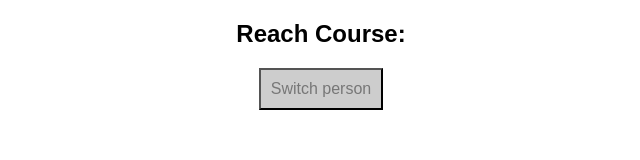
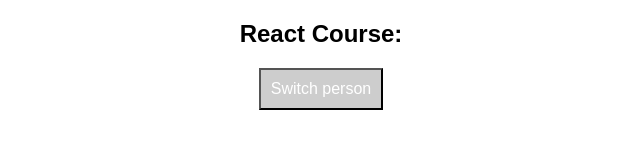
Before and after one commit to kamrul-suhel/react2, a React (Create React App) app: page / in a window 1280 px wide. Shown: the top 160 px of the page, without its empty margins (319-959 px from the left). Built offline with nearby package versions, Linux system fonts and the light colour scheme.

Commit message:
Component communication

```diff
--- /dev/null
+++ b/src/components/Cockpit/Cockpit.js
@@ -0,0 +1,30 @@
+import React from 'react';
+
+const Cockpit = (props) => {
+    const style = {
+        backgroundColor: '#cdcdcd',
+        cursor: 'pointer',
+        color: '#fff',
+        fontSize: '1rem',
+        border: '1ps solid #ddd',
+        padding: '10px',
+        outline:'none'
+    }
+
+    if(props.showPerson) {
+        style.backgroundColor = 'red';
+    }
+
+    return (
+        <div>
+            <h2>React Course: </h2>
+            <button
+                style={style}
+                onClick={props.togglePerson}
+            >Switch person
+            </button>
+        </div>
+    )
+}
+
+export default Cockpit;
--- /dev/null
+++ b/src/components/Persons/Persons.js
@@ -0,0 +1,13 @@
+import React from 'react';
+import Person from "./Person/Person";
+
+const Persons = (props) => props.persons.map((person, index) => {
+    return <Person
+        name={person.name}
+        key={person.id}
+        age={person.age}
+        click={() => props.clicked(index)}
+        changed={(event) => props.changed(event, person.id)}/>
+})
+
+export default Persons;
--- a/src/App.js
+++ b/src/containers/App.js
@@ -1,14 +1,15 @@
 import React, {Component} from 'react';
 import './App.css';
-import Person from './Person/Person'
+import Persons from "../components/Persons/Persons";
+import Cockpit from '../components/Cockpit/Cockpit';
 
 class App extends Component {
     state = {
         persons: [
+            {id: 'lakjow',name: "Kamrul", age: 33},
             {id: 'asd', name: "ian", age: 35},
             {id: 'akjd',name: "mike", age: 36},
-            {id: 'aasd',name: "Hemm", age: 28},
-            {id: 'lakjow',name: "Kamrul", age: 33},
+            {id: 'aasd',name: "Hemm", age: 28}
         ],
 
         showPerson: false
@@ -26,7 +27,6 @@
         // const person = Object.assign({}, this.state.persons[personIndex]);
 
         person.name = event.target.value;
-        console.log(person)
 
         const persons = [...this.state.persons];
         persons[personIndex] = person;
@@ -36,7 +36,7 @@
         })
     }
 
-    removePerson(personIndex){
+    removePerson = (personIndex) => {
         // const persons = this.state.persons.slice();
         const persons = [...this.state.persons];
         persons.splice(personIndex, 1);
@@ -52,46 +52,28 @@
 
 
     render() {
-        const style = {
-            backgroundColor: '#cdcdcd',
-            cursor: 'pointer',
-            color: '#777',
-            fontSize: '1rem',
-            border: '1ps solid #ddd',
-            padding: '10px'
-        }
+
 
         let person = null;
 
         if (this.state.showPerson) {
             person = (
                 <div>
-                    {
-                        this.state.persons.map((person, index) => {
-                            return (
-                                <Person
-                                name={person.name}
-                                key={person.id}
-                                age={person.age}
-                                click={this.removePerson.bind(this, index)}
-                                changed={(event) => this.nameChangedHandler(event, person.id)}/>
-                            )
-                        })
-                    }
+                    <Persons
+                        persons={this.state.persons}
+                        clicked={this.removePerson}
+                        changed={this.nameChangedHandler}/>
                 </div>
             )
 
-            style.backgroundColor = 'red';
+
         }
 
         return (
             <div className="App">
-                <h2>Reach Course: </h2>
-                <button
-                    style={style}
-                    onClick={this.togglePerson}
-                >Switch person
-                </button>
+               <Cockpit
+                togglePerson={this.togglePerson}
+                showPerson={this.state.showPerson}/>
 
                 {person}
             </div>
--- a/src/index.js
+++ b/src/index.js
@@ -1,7 +1,7 @@
 import React from 'react';
 import ReactDOM from 'react-dom';
 import './index.css';
-import App from './App';
+import App from './containers/App';
 import registerServiceWorker from './registerServiceWorker';
 
 ReactDOM.render(<App />, document.getElementById('root'));
```
Also changed, not shown: src/components/Persons/Person/Person.css (renamed from src/Person/Person.css), src/components/Persons/Person/Person.js (renamed from src/Person/Person.js), src/containers/App.css (renamed from src/App.css), 1 other file (tests, documents, lock files or other folders).
